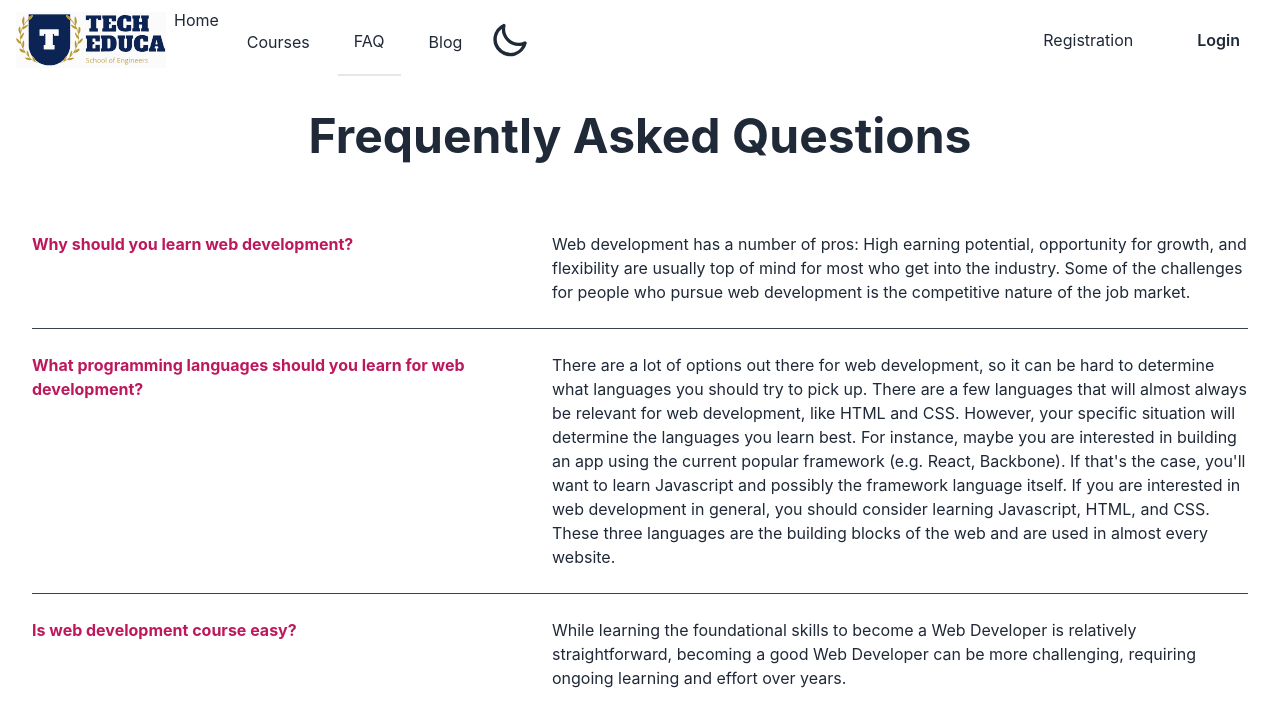
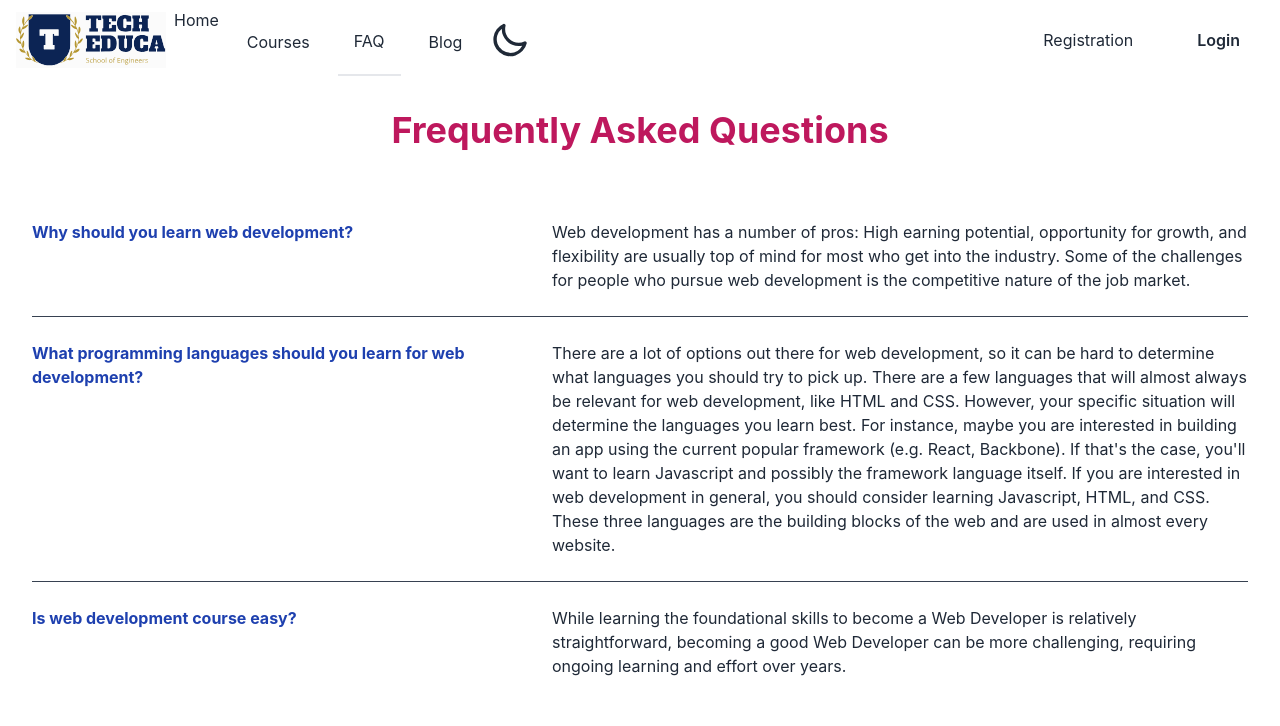
Before and after one commit to ShapnaAkter06/Tech-Educa, a React (Create React App) app: page /faq in a window 1280 px wide. Shown: the top 726 px of the page. Built offline with nearby package versions, Linux system fonts and the light colour scheme; no server answers.

Commit message:
button added

```diff
--- a/src/Components/Pages/Blog/Blog.js
+++ b/src/Components/Pages/Blog/Blog.js
@@ -5,7 +5,7 @@ const Blog = () => {
         <div>
             <section className="dark:bg-gray-800 dark:text-gray-100">
                 <div className="container flex flex-col justify-center p-4 mx-auto md:p-8">
-                    <h2 className="mb-12 text-4xl font-bold leading-none text-center sm:text-5xl text-pink-700">Question Answer</h2>
+                    <h2 className="mb-12 font-bold leading-none text-center text-4xl text-pink-700">Question Answer</h2>
                     <div className="grid gap-10 md:gap-8 sm:p-3 md:grid-cols-2 lg:px-12 xl:px-32">
                         <div>
                             <h3 className="font-semibold">1. What is `cors`?</h3>
--- a/src/Components/Pages/CheckOut/CheckOut.js
+++ b/src/Components/Pages/CheckOut/CheckOut.js
@@ -1,5 +1,6 @@
 import React from 'react';
 import { useLoaderData } from 'react-router-dom';
+
 
 const CheckOut = () => {
     const display = useLoaderData()
--- a/src/Components/Pages/FAQ/FAQ.js
+++ b/src/Components/Pages/FAQ/FAQ.js
@@ -3,20 +3,20 @@ import React from 'react';
 const FAQ = () => {
     return (
         <div>
-            <section className="dark:bg-gray-800 dark:text-gray-100">
+            <section>
                 <div className="container flex flex-col justify-center px-4 py-8 mx-auto md:p-8">
-                    <h2 className="mb-12 text-4xl font-bold leading-none text-center sm:text-5xl">Frequently Asked Questions</h2>
+                    <h2 className="mb-12 font-bold leading-none text-center text-4xl text-pink-700">Frequently Asked Questions</h2>
                     <div className="divide-y divide-gray-700">
                         <div className="py-6 space-y-2 md:grid md:grid-cols-12 md:gap-8 md:space-y-0">
-                            <h3 className="font-bold md:col-span-5 text-pink-700">Why should you learn web development?</h3>
+                            <h3 className="font-bold md:col-span-5 text-blue-800">Why should you learn web development?</h3>
                             <p className="md:pl-0 md:col-span-7">Web development has a number of pros: High earning potential, opportunity for growth, and flexibility are usually top of mind for most who get into the industry. Some of the challenges for people who pursue web development is the competitive nature of the job market.</p>
                         </div>
                         <div className="py-6 space-y-2 md:grid md:grid-cols-12 md:gap-8 md:space-y-0">
-                            <h3 className="font-bold md:col-span-5 text-pink-700">What programming languages should you learn for web development?</h3>
+                            <h3 className="font-bold md:col-span-5 text-blue-800">What programming languages should you learn for web development?</h3>
                             <p className="md:pl-0 md:col-span-7">There are a lot of options out there for web development, so it can be hard to determine what languages you should try to pick up. There are a few languages that will almost always be relevant for web development, like HTML and CSS. However, your specific situation will determine the languages you learn best. For instance, maybe you are interested in building an app using the current popular framework (e.g. React, Backbone). If that's the case, you'll want to learn Javascript and possibly the framework language itself. If you are interested in web development in general, you should consider learning Javascript, HTML, and CSS. These three languages are the building blocks of the web and are used in almost every website.</p>
                         </div>
                         <div className="py-6 space-y-2 md:grid md:grid-cols-12 md:gap-8 md:space-y-0">
-                            <h3 className="font-bold md:col-span-5 text-pink-700">Is web development course easy?</h3>
+                            <h3 className="font-bold md:col-span-5 text-blue-800">Is web development course easy?</h3>
                             <p className="md:pl-0 md:col-span-7">While learning the foundational skills to become a Web Developer is relatively straightforward, becoming a good Web Developer can be more challenging, requiring ongoing learning and effort over years.</p>
                         </div>
                     </div>
--- a/src/Components/Pages/Home/Home.js
+++ b/src/Components/Pages/Home/Home.js
@@ -1,12 +1,16 @@
 import React from 'react';
+import { Link } from 'react-router-dom';
 import homeBg from '../../../assets/home.gif'
 
 const Home = () => {
     return (
         <div className='flex flex-col lg:flex-row justify-around items-center px-4 mx-auto sm:max-w-xl md:max-w-full lg:max-w-screen-xl md:px-24'>
             <div className='max-w-xl mb-6 lg:mt-8 font-semibold'>
-                <h1 className='text-4xl text-center font-bold p-8 text-pink-700'>Welcome to Tech Educa</h1>
+                <h1 className='text-4xl font-bold mb-4 text-pink-700'>Welcome to Tech Educa</h1>
                 <p>Learn modern Web Development fundamentals as well as advanced topics. Start today. Develop professional skills that position you at the top of the candidate list. Expert Instructors. Download To Your Phone. 30-Day Money Guarantee. Over 204,000 Courses</p>
+                <Link to='/courses'>
+                <button type="button" className="px-8 py-3 font-semibold border rounded dark:border-gray-100 dark:text-gray-100 bg-pink-700 text-white mt-4">Visit Course</button>
+                </Link>
             </div>
             <div className='w-full lg:w-4/5 lg:ml-auto h-56 sm:h-96'>
                 <img src={homeBg} alt="" />
```
